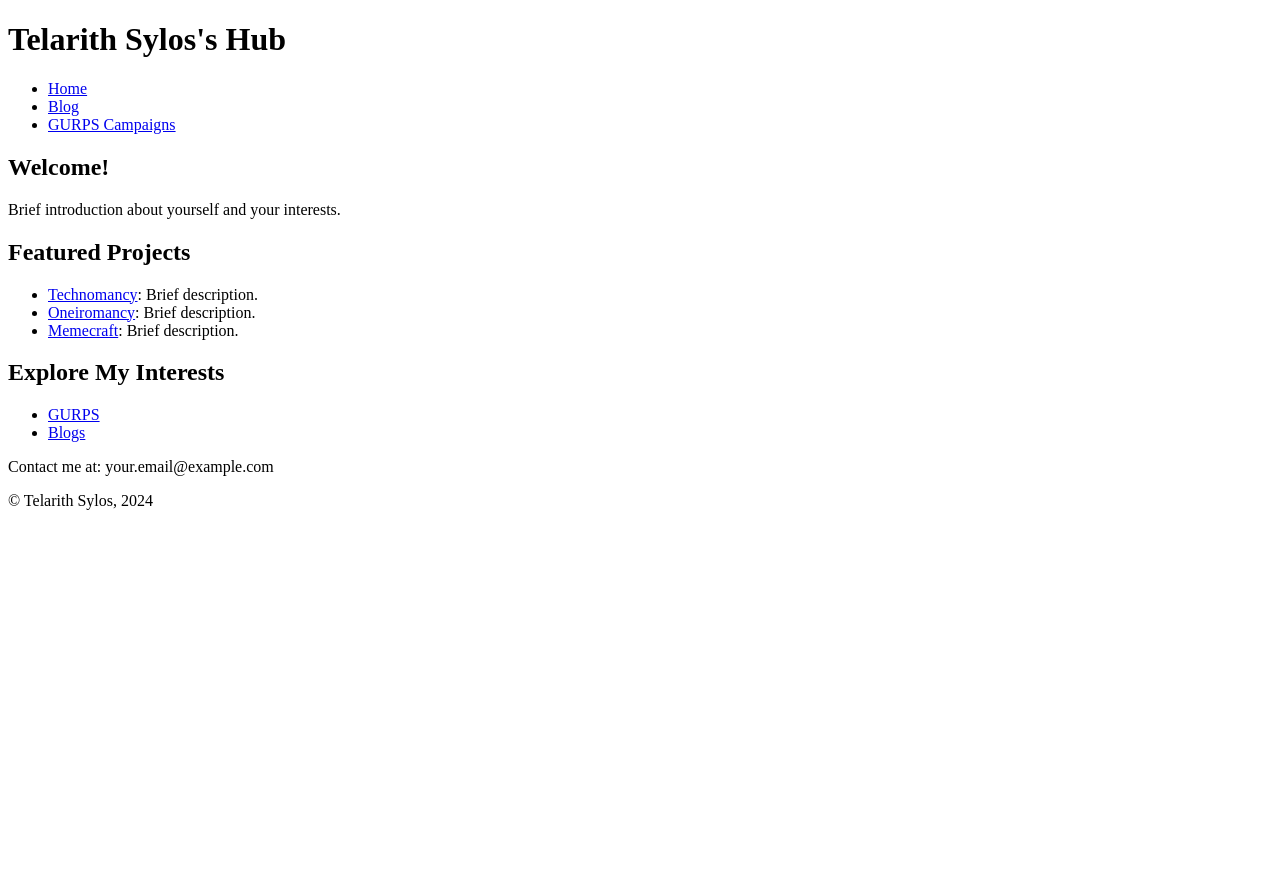
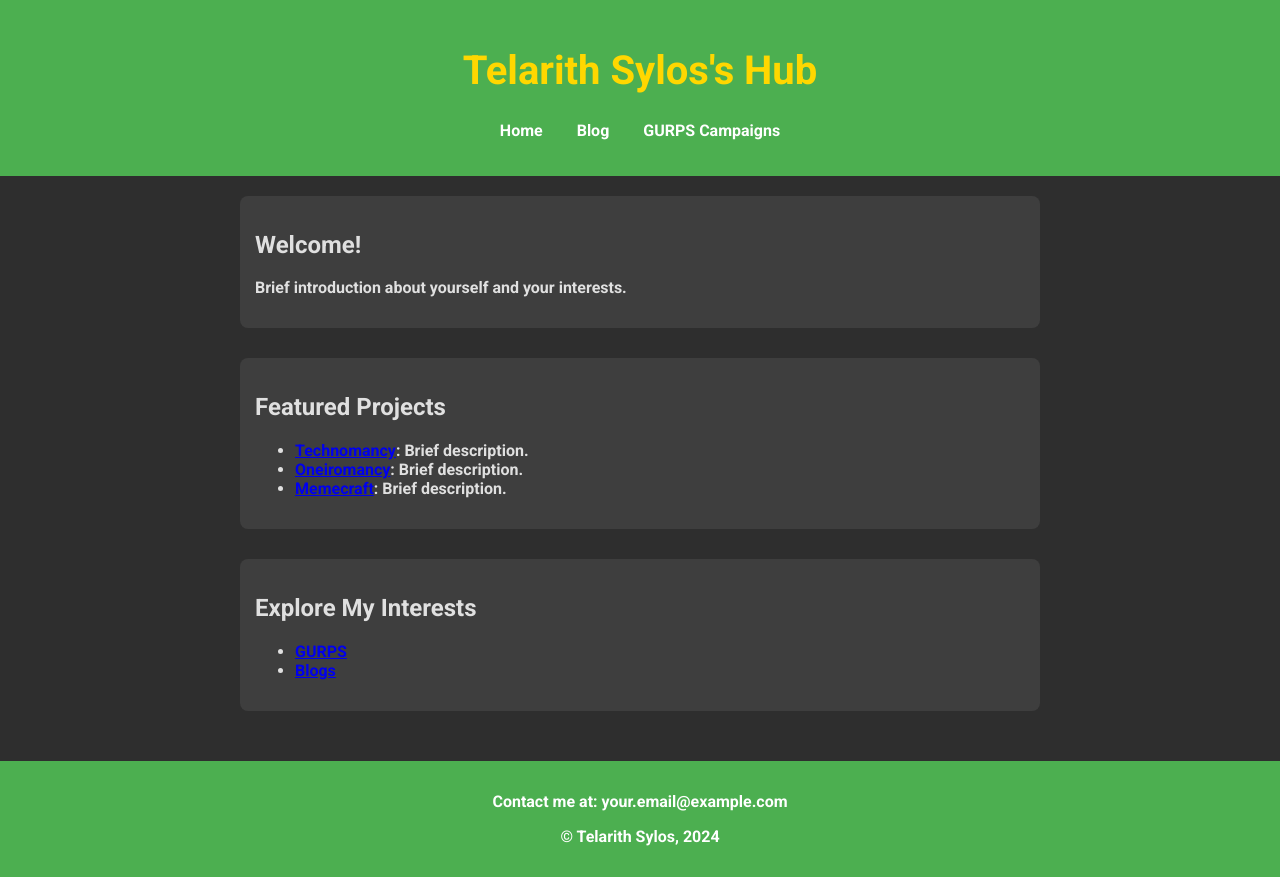
Before and after one commit to Telarith-Sylos/Telarith-Sylos.github.io, a plain HTML site: page main.html in a window 1280 px wide. Before the commit the page ends 800 px from the top, so only its background shows below. Drawn offline with Linux system fonts and the light colour scheme.

Commit message:
Update main.html
first main page styling attempt for dr. doom

```diff
--- a/main.html
+++ b/main.html
@@ -4,8 +4,69 @@
     <meta charset="UTF-8">
     <meta name="viewport" content="width=device-width, initial-scale=1.0">
     <title>Main Hub</title>
+    <link href="https://fonts.googleapis.com/css2?family=Roboto:wght@700&display=swap" rel="stylesheet">
     <style>
-        /* Add your styles here */
+        body {
+            font-family: 'Roboto', sans-serif;
+            background-color: #2e2e2e; /* Dark background */
+            color: #e0e0e0; /* Light text for contrast */
+            margin: 0;
+            padding: 0;
+        }
+        header {
+            background-color: #4CAF50; /* Doctor Doom green */
+            padding: 20px;
+            text-align: center;
+        }
+        h1 {
+            font-size: 2.5em;
+            color: gold; /* Regal accent */
+        }
+        nav ul {
+            list-style-type: none;
+            padding: 0;
+        }
+        nav ul li {
+            display: inline;
+            margin: 0 15px;
+        }
+        nav a {
+            color: white;
+            text-decoration: none;
+            font-weight: bold;
+        }
+        nav a:hover {
+            text-decoration: underline;
+        }
+        main {
+            padding: 20px;
+            max-width: 800px;
+            margin: auto;
+        }
+        section {
+            margin-bottom: 30px;
+            background-color: #3e3e3e; /* Slightly lighter than the body */
+            padding: 15px;
+            border-radius: 8px;
+        }
+        footer {
+            text-align: center;
+            padding: 15px;
+            background-color: #4CAF50;
+            color: white;
+        }
+        /* Additional styling */
+        .enter-button {
+            background-color: gold;
+            color: black;
+            padding: 10px 20px;
+            border: none;
+            border-radius: 5px;
+            cursor: pointer;
+        }
+        .enter-button:hover {
+            background-color: #ffd700; /* Lighter gold */
+        }
     </style>
 </head>
 <body>
@@ -16,7 +77,6 @@
                 <li><a href="index.html">Home</a></li>
                 <li><a href="blog.html">Blog</a></li>
                 <li><a href="gurps.html">GURPS Campaigns</a></li>
-                <!-- Add more links as needed -->
             </ul>
         </nav>
     </header>
@@ -32,8 +92,7 @@
             <ul>
                 <li><a href="project1.html">Technomancy</a>: Brief description.</li>
                 <li><a href="project2.html">Oneiromancy</a>: Brief description.</li>
-                <li><a href="project2.html">Memecraft</a>: Brief description.</li>
-                <!-- Add more projects as needed -->
+                <li><a href="project3.html">Memecraft</a>: Brief description.</li>
             </ul>
         </section>
 
@@ -42,7 +101,6 @@
             <ul>
                 <li><a href="gurps.html">GURPS</a></li>
                 <li><a href="blog.html">Blogs</a></li>
-                <!-- Add more categories as needed -->
             </ul>
         </section>
     </main>
```
